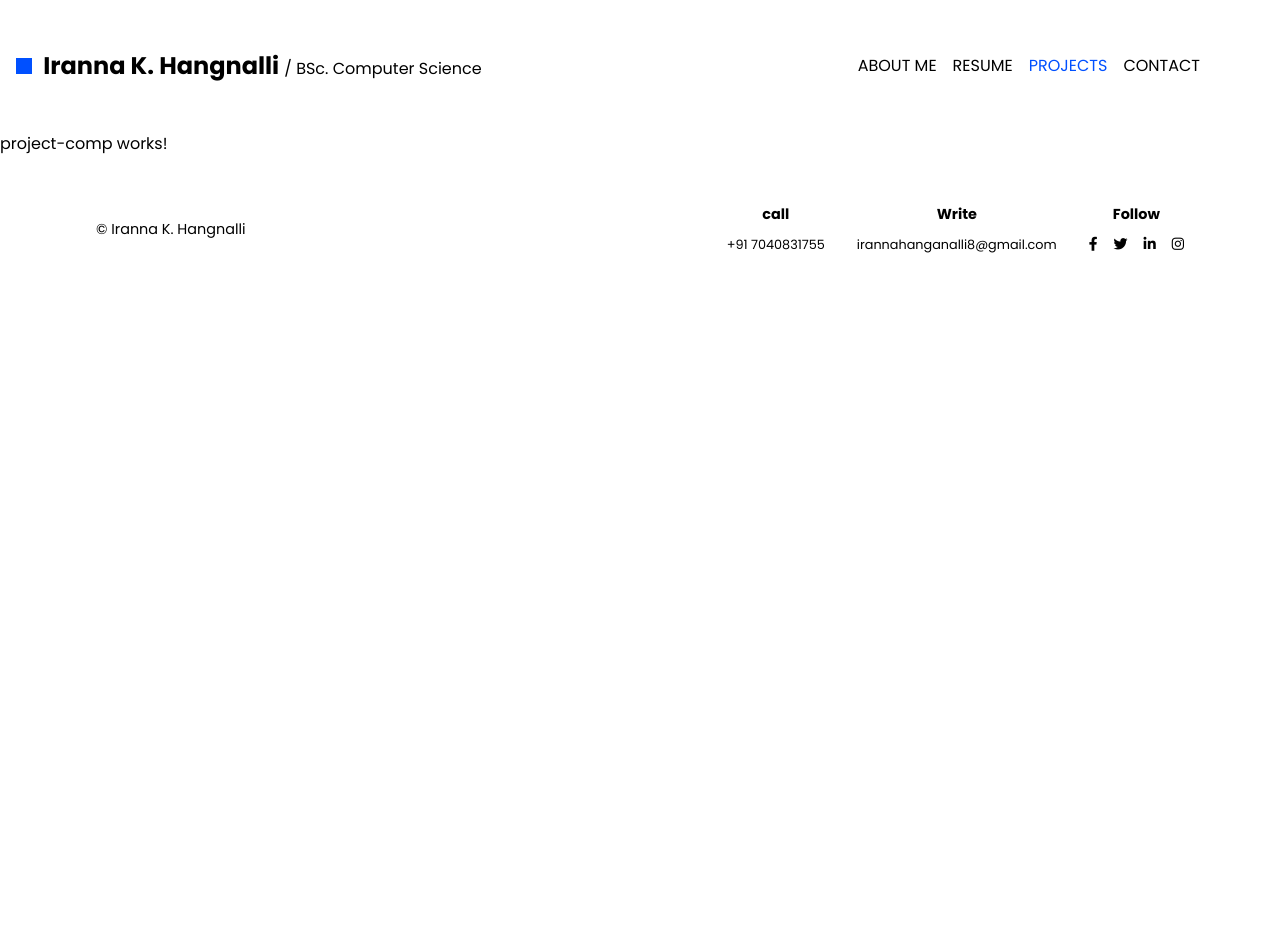
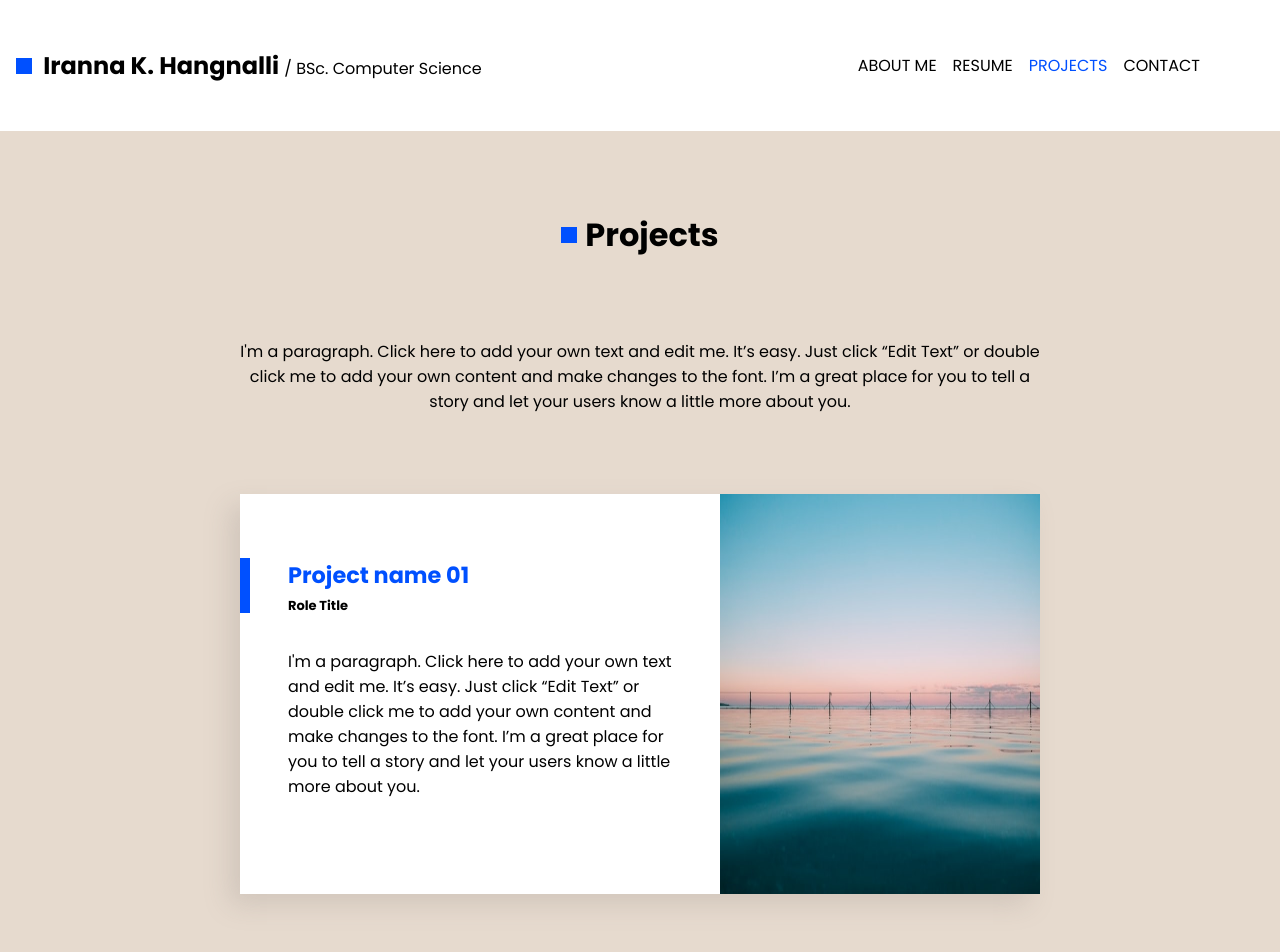
Before and after one commit to AndrickSilva/Iranna-portfolio-website, an Angular app: page /projectComp in a window 1280 px wide. Shown: the top 952 px of the page. Before the commit the page ends 800 px from the top, so only its background shows below. Built offline with nearby package versions, Linux system fonts and the light colour scheme.

Commit message:
completed project section

```diff
--- a/src/app/components/project-comp/project-comp.component.css
+++ b/src/app/components/project-comp/project-comp.component.css
@@ -0,0 +1,35 @@
+.resume-main P {
+    text-align: center;
+}
+
+.card {
+    display: flex;
+    align-items: center;
+    margin-top: 5em;
+}
+
+.project-left {
+    padding: 0 3em;
+    width: 60%;
+    position: relative;
+}
+
+.project-left p {
+    margin: 2em 0;
+    text-align: left;
+}
+
+.project-left span {
+    font-weight: 700;
+    font-size: small;
+}
+
+.project-right {
+    width: 40%;
+    height: 25em;
+}
+
+.project-right img {
+    width: 100%;
+    height: 25em;
+}
--- a/src/app/components/project-comp/project-comp.component.html
+++ b/src/app/components/project-comp/project-comp.component.html
@@ -1 +1,54 @@
-<p>project-comp works!</p>
+<div class="resume-container">
+    <div class="resume-main">
+
+        <div class="heading">
+            <div class="box"></div>
+            <h1>Projects</h1>
+        </div>
+
+        <P>I'm a paragraph. Click here to add your own text and edit me. It’s easy. Just click “Edit Text” or double
+            click me to add your own content and make changes to the font. I’m a great place for you to tell a story and
+            let your users know a little more about you.
+        </P>
+
+        <div class="card">
+            <div class="project-left">
+                <h2 class="text-primary side-line">Project name 01</h2>
+                <span>Role Title</span>
+                <p>I'm a paragraph. Click here to add your own text and edit me. It’s easy. Just click “Edit Text” or
+                    double click me to add your own content and make changes to the font. I’m a great place for you to
+                    tell a story and let your users know a little more about you.
+                </p>
+            </div>
+            <div class="project-right">
+                <img src="{{CardImg}}" alt="">
+            </div>
+        </div>
+        <div class="card">
+            <div class="project-left">
+                <h2 class="text-primary side-line">Project name 01</h2>
+                <span>Role Title</span>
+                <p>I'm a paragraph. Click here to add your own text and edit me. It’s easy. Just click “Edit Text” or
+                    double click me to add your own content and make changes to the font. I’m a great place for you to
+                    tell a story and let your users know a little more about you.
+                </p>
+            </div>
+            <div class="project-right">
+                <img src="{{CardImg}}" alt="">
+            </div>
+        </div>
+        <div class="card">
+            <div class="project-left">
+                <h2 class="text-primary side-line">Project name 01</h2>
+                <span>Role Title</span>
+                <p>I'm a paragraph. Click here to add your own text and edit me. It’s easy. Just click “Edit Text” or
+                    double click me to add your own content and make changes to the font. I’m a great place for you to
+                    tell a story and let your users know a little more about you.
+                </p>
+            </div>
+            <div class="project-right">
+                <img src="{{CardImg}}" alt="">
+            </div>
+        </div>
+    </div>
+</div>
--- a/src/app/components/project-comp/project-comp.component.ts
+++ b/src/app/components/project-comp/project-comp.component.ts
@@ -7,6 +7,8 @@ import { Component, OnInit } from '@angular/core';
 })
 export class ProjectCompComponent implements OnInit {
 
+  CardImg: string = '../assets/img/project1.jpg'
+
   constructor() { }
 
   ngOnInit(): void {
--- a/src/app/components/resume/resume.component.css
+++ b/src/app/components/resume/resume.component.css
@@ -1,22 +1,3 @@
-.resume-container {
-    background-color: var(--primary-col);
-    min-height: 100vh;
-}
-
-.resume-main {
-    max-width: 50em;
-    margin: 0 auto;
-    padding: 5em 0;
-}
-
-.heading {
-    display: flex;
-    justify-content: center;
-    align-items: center;
-    gap: 0.5em;
-    padding-bottom: 5em;
-}
-
 .header-grp {
     display: flex;
     justify-content: space-between;
@@ -27,12 +8,8 @@
     display: flex;
     justify-content: space-between;
     align-items: center;
-    background-color: #fff;
-    box-shadow: var(--shadow);
     /* min-height: 50vh; */
-    min-width: 60%;
     padding: 6em 4em;
-    margin-top: 2em;
 }
 
 .card-left {
--- a/src/app/components/resume/resume.component.html
+++ b/src/app/components/resume/resume.component.html
@@ -11,7 +11,7 @@
             <button class="primary">DOWNLOAD CV</button>
         </div>
 
-        <div class="resume-card">
+        <div class="resume-card card">
 
             <div class="card-left">
                 <h3 class="text-primary">2019-Present</h3>
@@ -33,7 +33,7 @@
             </div>
         </div>
 
-        <div class="resume-card">
+        <div class="resume-card card">
 
             <div class="card-left">
                 <h3 class="text-primary">2019-Present</h3>
@@ -57,7 +57,7 @@
 
         <h2 class="mt">Education</h2>
 
-        <div class="resume-card">
+        <div class="resume-card card">
 
             <div class="card-left">
                 <h3 class="text-primary">2017</h3>
@@ -75,7 +75,7 @@
             </div>
         </div>
 
-        <div class="resume-card">
+        <div class="resume-card card">
 
             <div class="card-left">
                 <h3 class="text-primary">2017-2019</h3>
--- a/src/styles.css
+++ b/src/styles.css
@@ -50,3 +50,39 @@
 .mt {
     margin-top: 5em;
 }
+
+.resume-container {
+    background-color: var(--primary-col);
+    min-height: 100vh;
+}
+
+.resume-main {
+    max-width: 50em;
+    margin: 0 auto;
+    padding: 5em 0;
+}
+
+.heading {
+    display: flex;
+    justify-content: center;
+    align-items: center;
+    gap: 0.5em;
+    padding-bottom: 5em;
+}
+
+.card {
+    background-color: #fff;
+    box-shadow: var(--shadow);
+    margin-top: 2em;
+    min-width: 60%;
+}
+
+.side-line::before {
+    content: "";
+    position: absolute;
+    width: 10px;
+    height: 55px;
+    background-color: var(--accent-col);
+    left: 0;
+    top: 0;
+}
```
Also changed, not shown: src/assets/img/project1.jpg (added).
